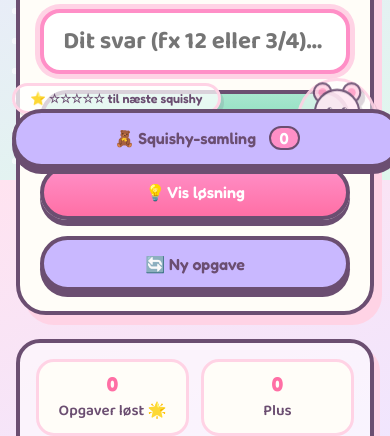
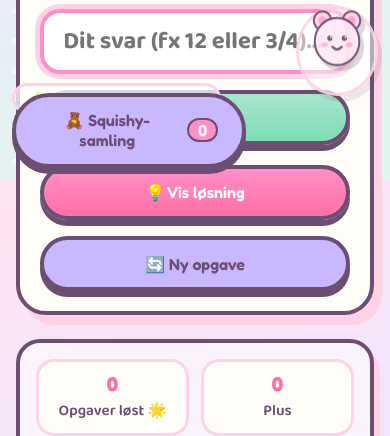
Before and after one commit to elpollodiablo2nd/matematik5klasse, a plain HTML site: page app/index.html in a window 390 px wide. Shown: the part 664-1100 px from the top of the page. Drawn offline with Linux system fonts and the light colour scheme.

Commit message:
Fix mascot hidden behind squishy collection button on mobile
- mobile media query had button { width: 100% } which also stretched the
  fixed collection button across the bottom, covering the mascot;
  collection-btn now keeps width:auto (max-width 60%)
- mascot bubble moved up: bottom 88px on desktop, 84px on mobile, so it
  sits above the button row and is always visible
- web and app versions updated; syntax checked

Co-authored-by: elpollodiablo2nd <elpollodiablo2nd@users.noreply.github.com>

```diff
--- a/app/index.html
+++ b/app/index.html
@@ -93,7 +93,7 @@
         .mascot-wrap {
             position: fixed;
             right: 20px;
-            bottom: 20px;
+            bottom: 88px;
             z-index: 40;
             pointer-events: none;
             background: rgba(255, 255, 255, 0.55);
@@ -641,7 +641,7 @@
 
         @media (max-width: 640px) {
             h1 { font-size: 1.7rem; }
-            .mascot-wrap { right: 12px; bottom: 12px; padding: 6px; }
+            .mascot-wrap { right: 12px; bottom: 84px; padding: 6px; }
             .mascot { width: 64px; height: 64px; }
             .math-expression { font-size: 1.9rem; }
             .buttons { flex-direction: column; }
@@ -651,7 +651,7 @@
             .math-card { padding: 1.25rem; }
             .figure svg { width: 180px; }
             .prize-progress { left: 12px; bottom: 66px; font-size: 0.78rem; }
-            .collection-btn { left: 12px; bottom: 12px; }
+            .collection-btn { left: 12px; bottom: 12px; width: auto; max-width: 60%; }
             .prize-squishy { width: 150px; height: 150px; }
         }
     </style>
```
Also changed, not shown: index.html (+3 -3 lines).
